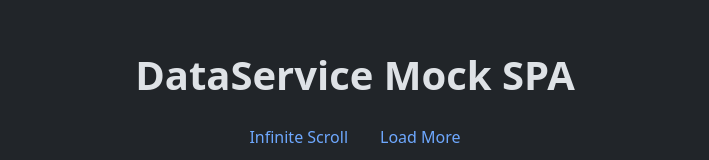
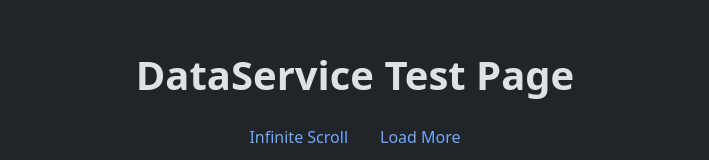
Before and after one commit to lucaromagnoli/ds-mock-spa, a React (Vite) app: page / in a window 1280 px wide. Shown: the part 238-398 px from the top of the page, without its empty margins (285-994 px from the left). Built offline with nearby package versions, Linux system fonts and the light colour scheme.

Commit message:
change header

```diff
--- a/src/components/Header.tsx
+++ b/src/components/Header.tsx
@@ -7,7 +7,7 @@ const Header: React.FC = () => {
     <>
       <header className="header">
         <Container>
-          <h1 className="fw-bold">DataService Mock SPA</h1>
+          <h1 className="fw-bold">DataService Test Page</h1>
         </Container>
       </header>
       <div className="custom-navbar">
```
Also changed, not shown: src/pages/LoadMorePage.tsx (line endings or trailing spaces).
